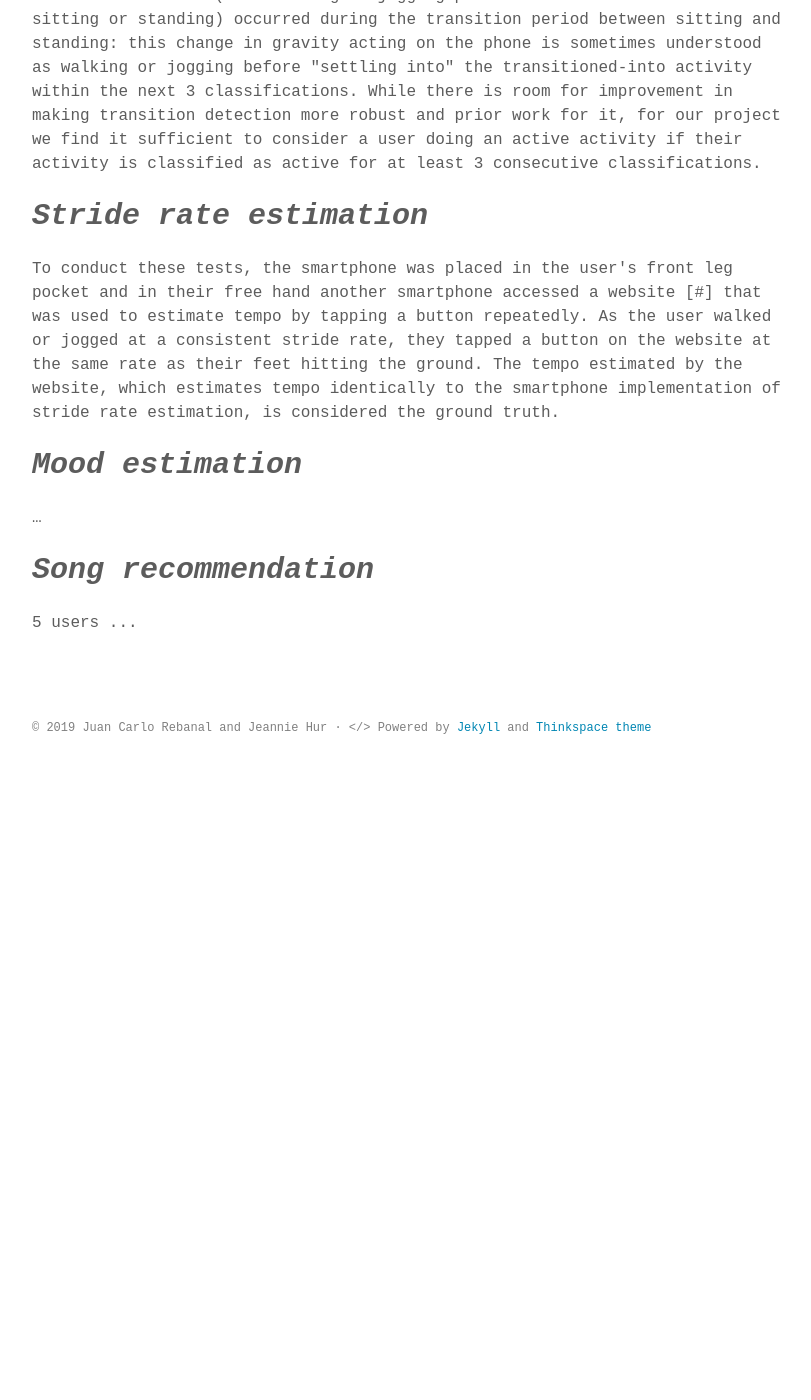
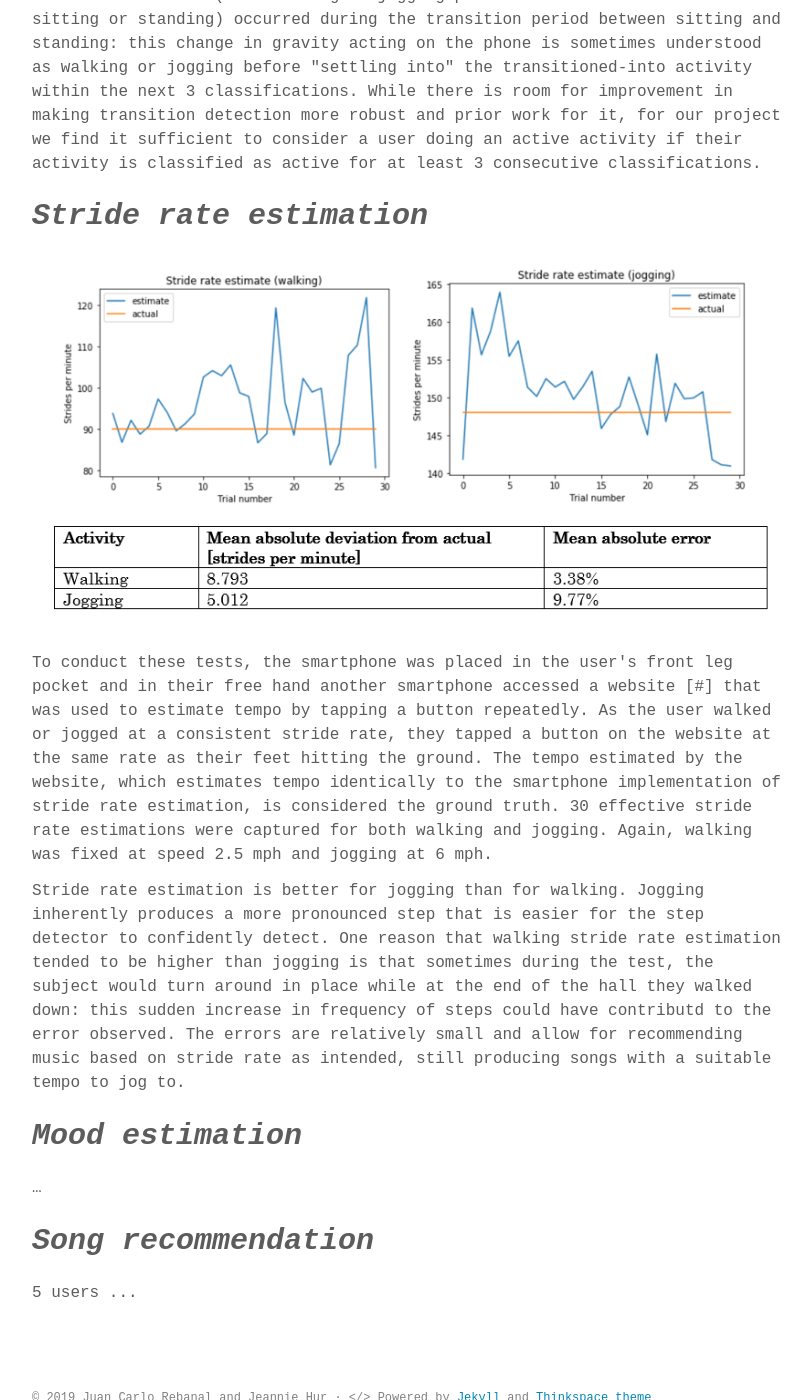
Before and after one commit to m202a-winter19-lofi/m202a-winter19-lofi.github.io, a Jekyll site: the page built from results.md, in a window 1280 px wide and 1400 px high, scrolled down 3590 px. Shown: the whole window, without its empty margins (232-1043 px from the left). Built offline with Jekyll 4.4.1, drawn with Linux system fonts in a browser that asks for light colours; some web fonts are replaced; before the commit the page ends 4375 px from its top, so only the background shows below that.

Commit message:
stride rate results done

```diff
--- a/results.md
+++ b/results.md
@@ -57,10 +57,18 @@ activity is classified as active for at least 3 consecutive classifications.</p>
 
 # *Stride rate estimation*
 
+<p align="center"><img src="/assets/images/results_stride.PNG"></p>
+
 <p>To conduct these tests, the smartphone was placed in the user's front leg pocket and in their free hand another smartphone accessed a
 website [#] that was used to estimate tempo by tapping a button repeatedly.
 As the user walked or jogged at a consistent stride rate, they tapped a button on the website at the same rate as their feet hitting the ground. The tempo estimated by the
-website, which estimates tempo identically to the smartphone implementation of stride rate estimation, is considered the ground truth.</p>
+website, which estimates tempo identically to the smartphone implementation of stride rate estimation, is considered the ground truth. 30 effective stride rate estimations
+were captured for both walking and jogging. Again, walking was fixed at speed 2.5 mph and jogging at 6 mph.</p>
+
+<p>Stride rate estimation is better for jogging than for walking. Jogging inherently produces a more pronounced step that is easier for the step detector to confidently detect. One reason
+that walking stride rate estimation tended to be higher than jogging is that sometimes during the test, the subject would turn around in place while at the end of the hall they walked down:
+this sudden increase in frequency of steps could have contributd to the error observed. The
+errors are relatively small and allow for recommending music based on stride rate as intended, still producing songs with a suitable tempo to jog to.</p>
 
 # *Mood estimation*
 
```
Also changed, not shown: design.md (+3 -2 lines), assets/images/app.png, assets/images/results_stride.PNG (added).
